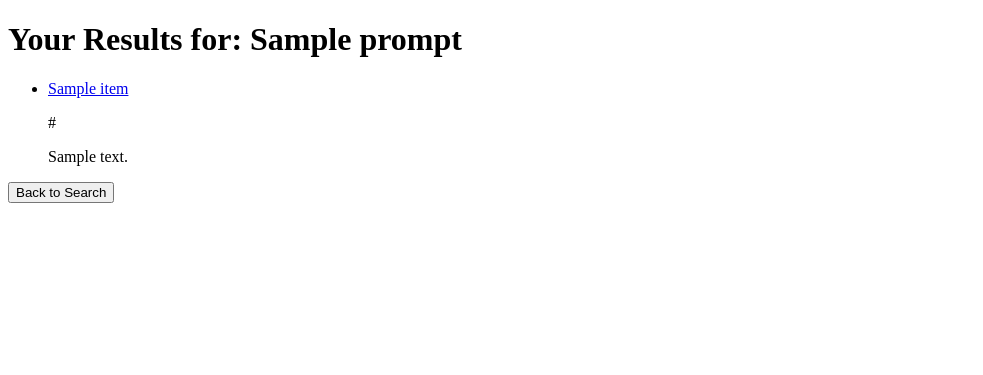
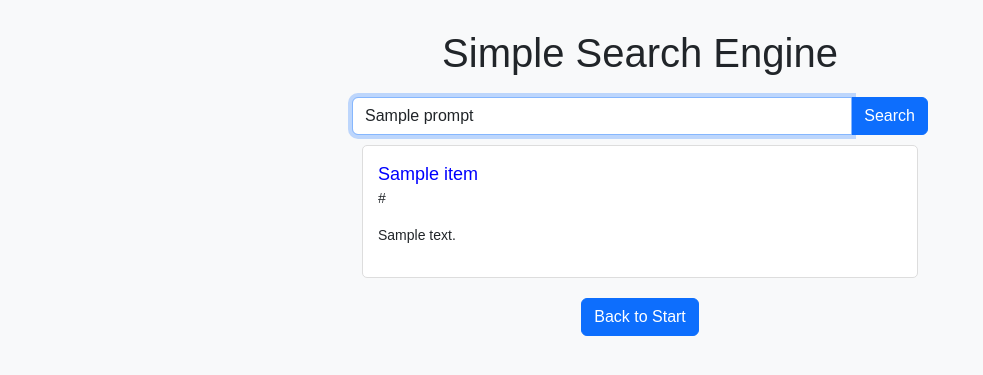
Before and after one commit to n-bzy/AIandWeb, a Flask app: template templates/ListView.html in a window 1280 px wide. Shown: the top 375 px of the page, without its empty margins (0-983 px from the left). Run offline with Flask 3, Linux system fonts and the light colour scheme; the template is opened without the code that fills it: most values are stand-ins (such as "Sample title", 1, 10 or a date in 2020); parts of the project's set-up code (start-up, migrations or seed data) failed here and were passed over.

Commit message:
Added css styling to ListView

```diff
--- a/static/css/style.css
+++ b/static/css/style.css
@@ -1,7 +1,43 @@
-/* Add your custom styles here */
-
 body {
+    font-family: Arial, sans-serif;
     background-color: #f8f9fa;
+}
+.search-results {
+    text-align: left;
+    margin: 5% auto;
+}
+.headline {
+    text-align: center;
+    margin-bottom: 20px;
+}
+.search-form {
+    margin-bottom: 10px;
+}
+.result-list {
+    list-style-type: none;
+    padding: 0;
+}
+.result-item {
+    border: 1px solid #ddd;
+    margin: 10px;
+    padding: 15px;
+    border-radius: 5px;
+    background-color: #fff;
+}
+.result-item a {
+    color: blue;
+    font-size: 18px;
+    text-decoration: none;
+}
+.result-item p {
+    font-size: 14px;
+}
+.back-button-container {
+    text-align: center;
+    margin-top: 20px;
+}
+.back-button {
+    display: inline-block;
 }
 
 .container {
@@ -11,5 +47,3 @@ body {
 .input-group {
     width: 100%;
 }
-
-/* Add more styles as needed */
--- a/templates/ListView.html
+++ b/templates/ListView.html
@@ -2,22 +2,35 @@
 <html lang="en">
 <head>
     <meta charset="UTF-8">
-    <title>Results</title>
+    <title>Simple Search - {{prompt}}</title>
+    <link href="https://cdn.jsdelivr.net/npm/bootstrap@5.3.2/dist/css/bootstrap.min.css" rel="stylesheet" integrity="sha384-T3c6CoIi6uLrA9TneNEoa7RxnatzjcDSCmG1MXxSR1GAsXEV/Dwwykc2MPK8M2HN" crossorigin="anonymous">
+    <link href="{{ url_for('static', filename='css/style.css')}}" rel="stylesheet">
 </head>
 <body>
-    <h1> Your Results for: {{prompt}} </h1>
-    <ul>
-        {% for item in result %}
-            <!--gets a dictionary of title and url and displays that in a list-->
-            <li>
-                <a href={{ item['url'] }}> {{ item['title'] }} </a>
-                <p>{{ item['url']}}</p>
-                <p>{{ item['text'] | safe}}</p>
-            </li>
-        {% endfor %}
-    </ul>
-    <form>
-        <input type="button" value="Back to Search" onclick="history.back()">
-       </form>
+    <div class="container">
+        <div class="search-results">
+            <h1 class="headline">Simple Search Engine</h1>
+            <form action="search" method="get" class="search-form">
+                <div class="input-group">
+                    <input name="prompt" type="text" class="form-control" value="{{prompt}}" aria-label="Search" autofocus>
+                    <button class="btn btn-primary" type="submit">Search</button>
+                </div>
+            </form>
+            <ul class="result-list">
+                {% for item in result %}
+                    <li class="result-item">
+                        <a href="{{ item['url'] }}">{{ item['title'] }}</a>
+                        <p class="url">{{ item['url'] }}</p>
+                        <p>{{ item['text'] | safe }}</p>
+                    </li>
+                {% endfor %}
+            </ul>
+            <div class="back-button-container">
+                <form action="/" method="get">
+                    <button type="submit" class="btn btn-primary back-button">Back to Start</button>
+                </form>
+            </div>
+        </div>
+    </div>
 </body>
 </html>
--- a/templates/StartView.html
+++ b/templates/StartView.html
@@ -2,14 +2,14 @@
 <html lang="en">
 <head>
     <meta charset="UTF-8">
-    <title>Searchbar</title>
+    <title>Simple Search</title>
     <link href="https://cdn.jsdelivr.net/npm/bootstrap@5.3.2/dist/css/bootstrap.min.css" rel="stylesheet" integrity="sha384-T3c6CoIi6uLrA9TneNEoa7RxnatzjcDSCmG1MXxSR1GAsXEV/Dwwykc2MPK8M2HN" crossorigin="anonymous">
     <link href="{{ url_for('static', filename='css/style.css')}}" rel="stylesheet">
 </head>
 <body>
 <div class="container-fluid d-flex align-items-center justify-content-center vh-100">
     <div class="text-center">
-        <h1 class="mb-4">Simple Search Engine</h1>
+        <h1 class="mb-4">Simple Search</h1>
             <form action="search" method="get" class="d-inline-block">
                 <div class="input-group mb-3">
                     <input name="prompt" type="text" class="form-control" aria-label="Search">
```
